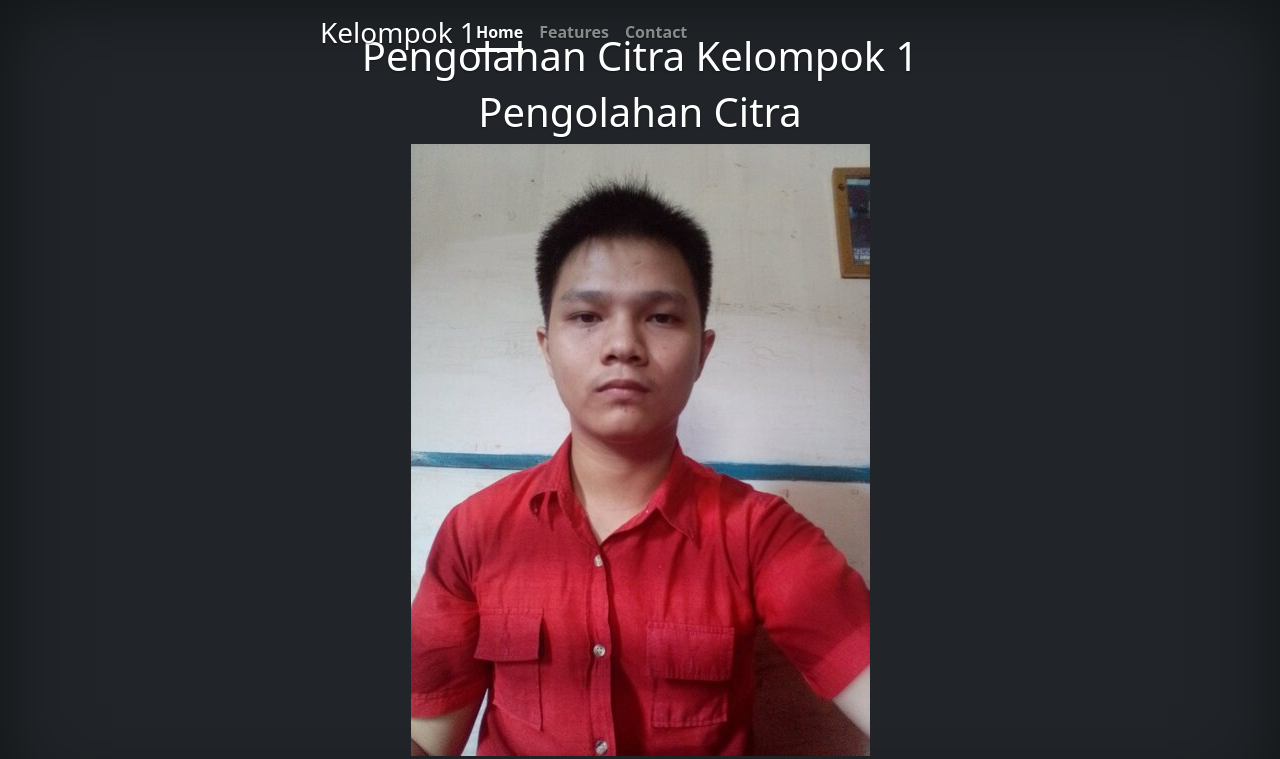
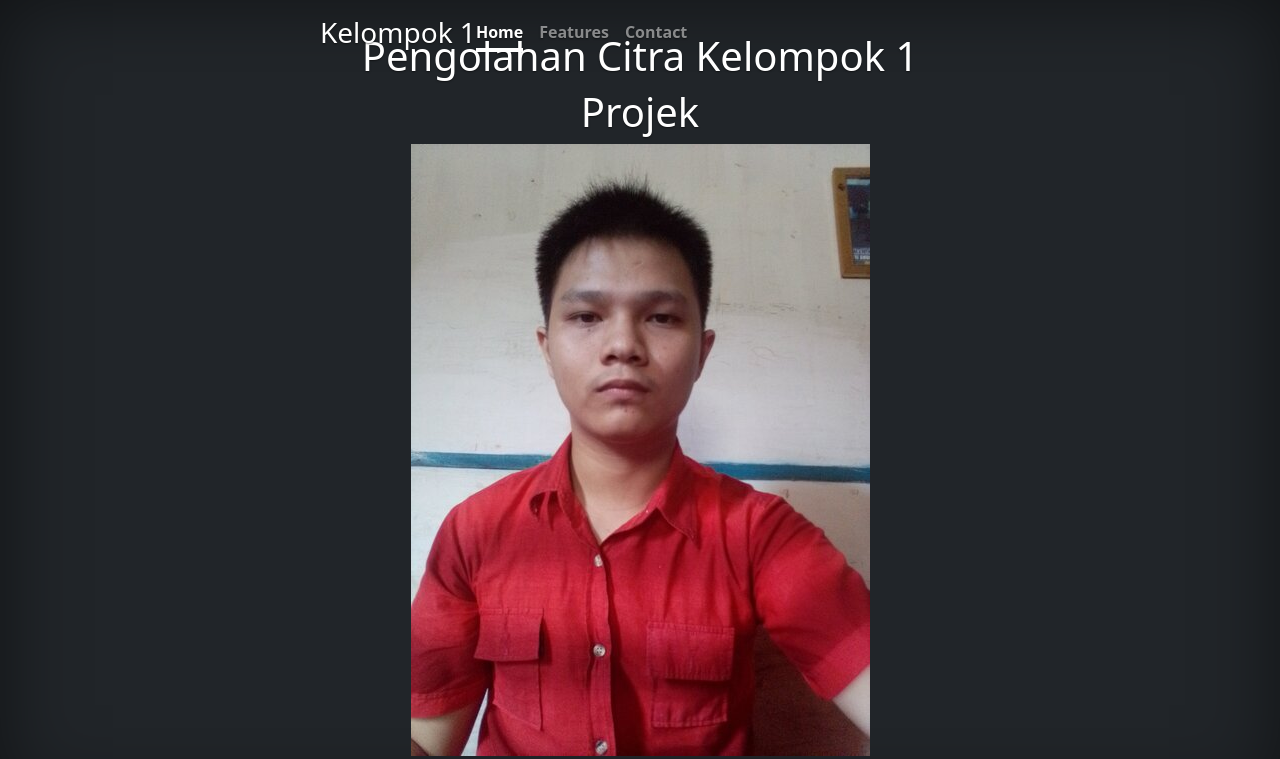
Before and after one commit to MattRiel/PC_Project, a plain HTML site: page index.html in a window 1280 px wide. Shown: the top 759 px of the page. Drawn offline with nearby package versions, Linux system fonts and the light colour scheme.

Commit message:
tes commit

```diff
--- a/index.html
+++ b/index.html
@@ -47,7 +47,7 @@
       <main class="mt-3">
         <h1>Pengolahan Citra Kelompok 1</h1>
         <!-- MODUL 1 -->
-        <h1>Pengolahan Citra</h1>
+        <h1>Projek</h1>
         <div class="row align-items-start">
           <div class="col">
             <canvas id="canvas1"></canvas>
```
